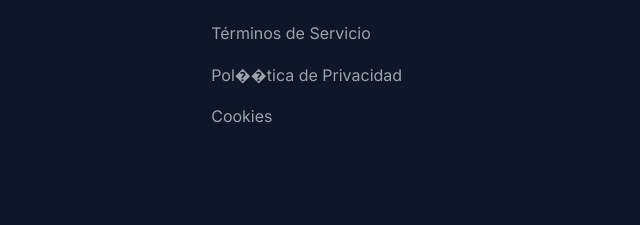
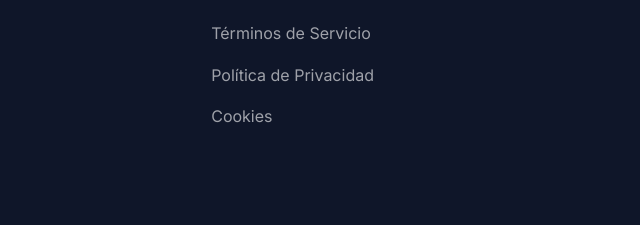
Before and after one commit to microwavecity/microwavecity.github.io, a plain HTML site: page hardware/index.html in a window 1280 px wide. Shown: the part 3349-3574 px from the top of the page, 640-1280 px from the left. Drawn offline with Linux system fonts and the light colour scheme.

Commit message:
Update index.html

```diff
--- a/hardware/index.html
+++ b/hardware/index.html
@@ -856,7 +856,7 @@
                 <h3>Legal</h3>
                 <div class="footer-links">
                     <a href="#">Términos de Servicio</a>
-                    <a href="#">Pol��tica de Privacidad</a>
+                    <a href="#">Política de Privacidad</a>
                     <a href="#">Cookies</a>
                 </div>
             </div>
```
